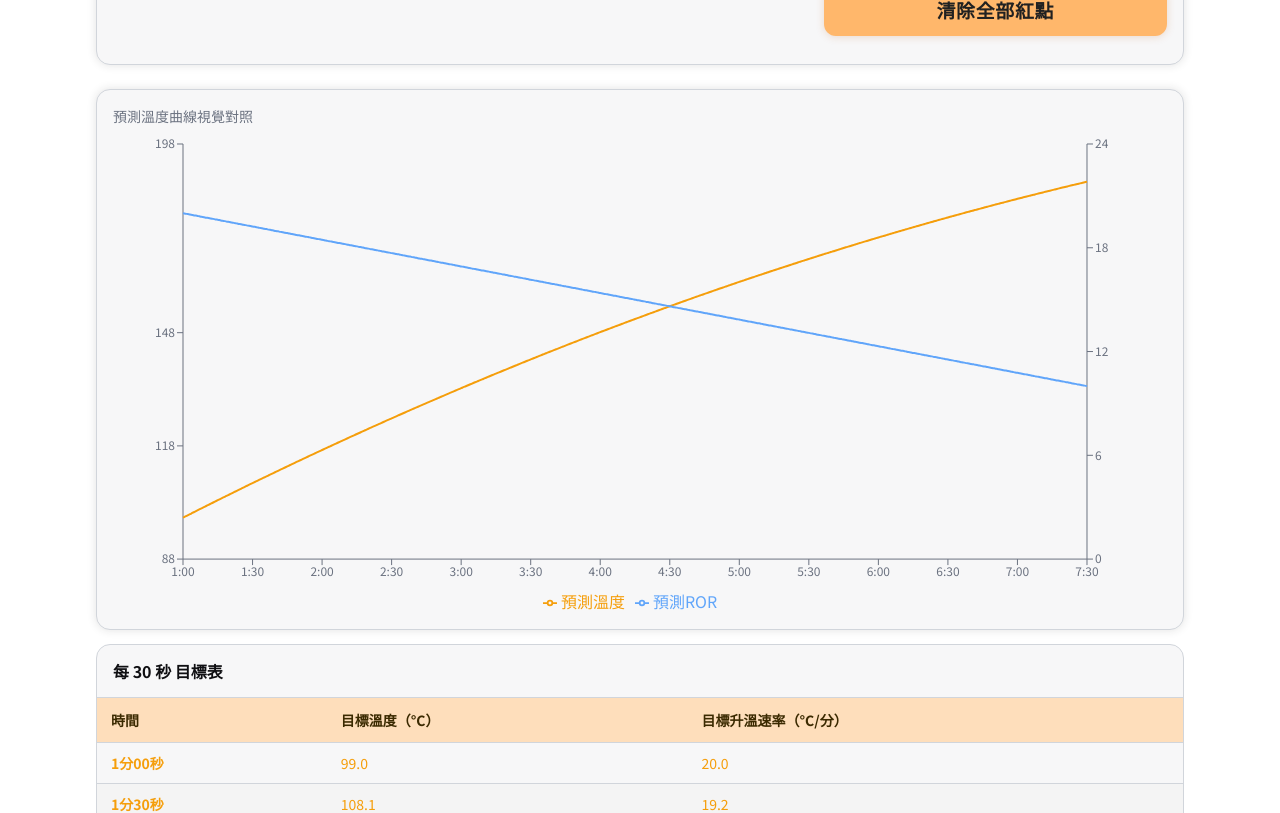
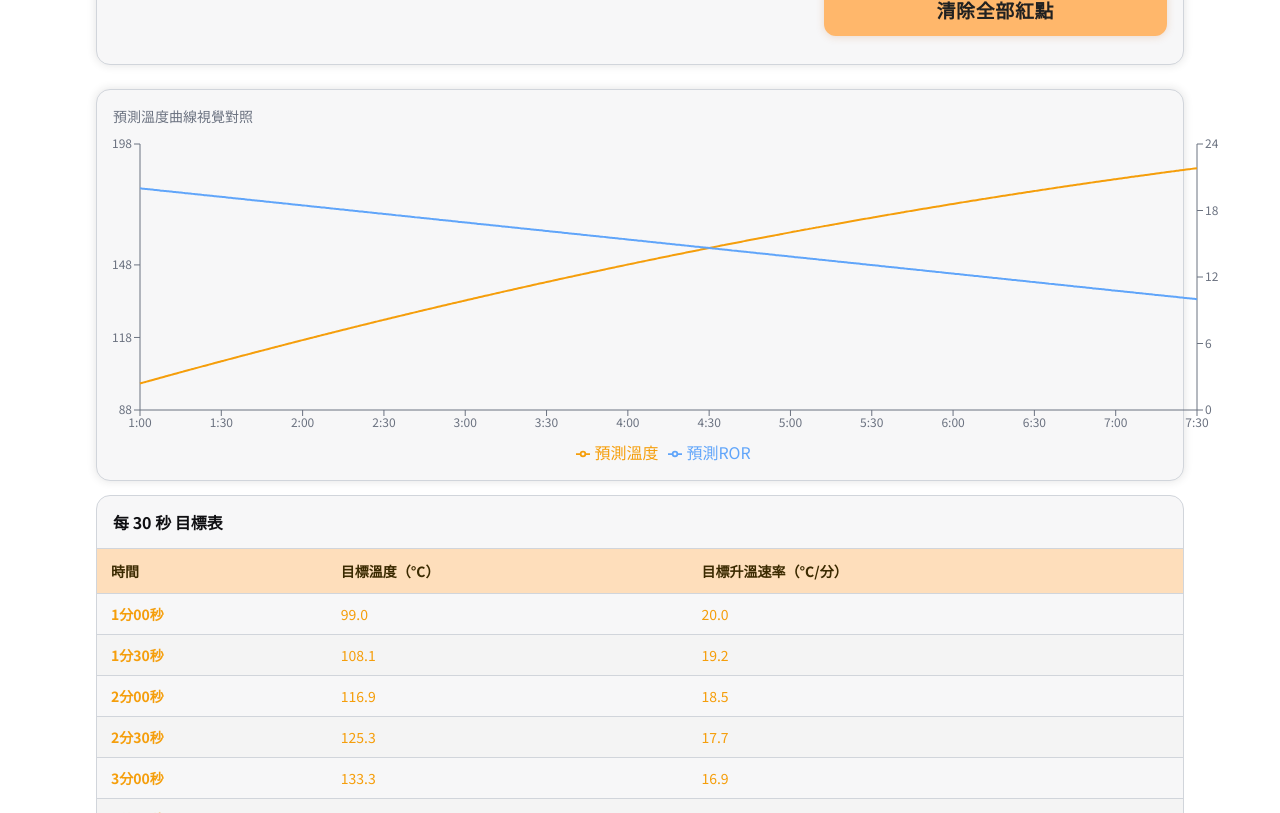
Before and after one commit to jun787/roast-pwa-tool, a React (Vite) app: page / in a window 1280 px wide. Shown: the part 700-1513 px from the top of the page. Built offline with nearby package versions, Linux system fonts and the light colour scheme.

Commit message:
Add files via upload

```diff
--- a/src/App.jsx
+++ b/src/App.jsx
@@ -298,10 +298,10 @@ export default function App() {
         {/* 圖表（X 軸為數值秒） */}
         <div className="card">
           <div className="cardTitle">預測溫度曲線視覺對照</div>
-          <ResponsiveContainer width="100%" aspect={2.2}>
+          <ResponsiveContainer width="110%" height={330}>
             <LineChart
               data={chartData}
-              margin={{ top: 10, right: 20, left: 10, bottom: 0 }}
+              margin={{ top: 10, right: 15, left: -33, bottom: 0 }}
             >
               <XAxis
                 type="number"
```
